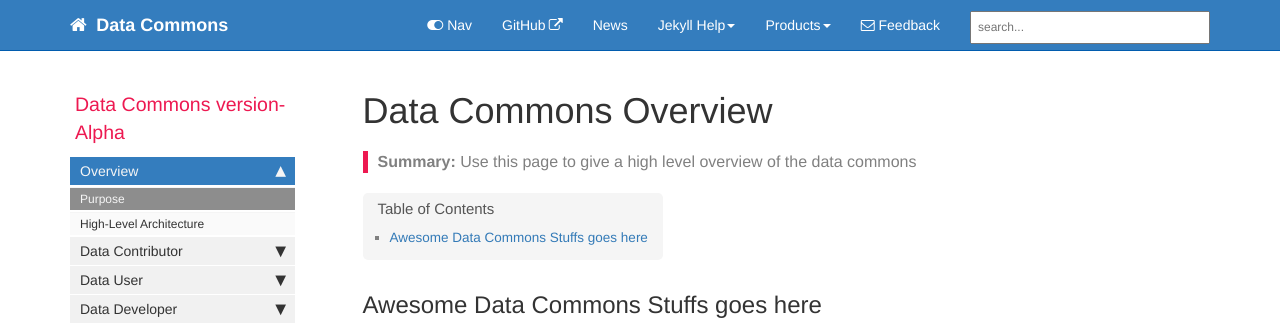
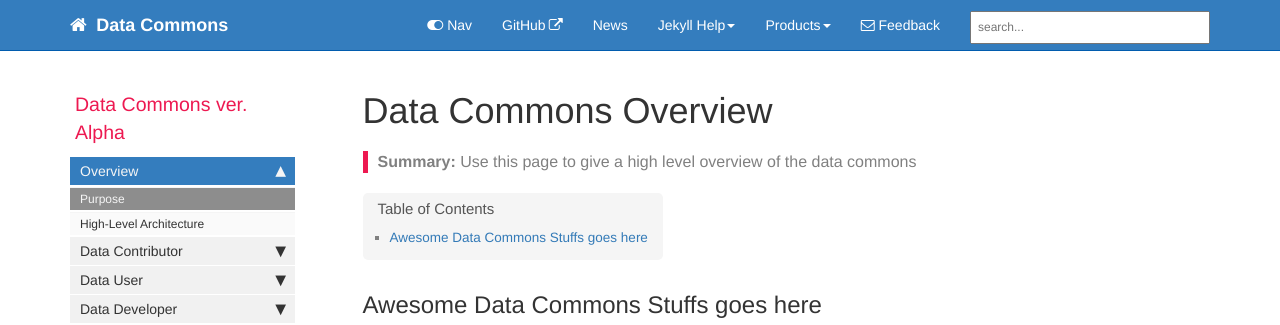
Before and after one commit to data-commons-alpha/data-commons, a Jekyll site: the page built from index.md, in a window 1280 px wide. Shown: the top 325 px of the page. Built offline with Jekyll 4.4.1, drawn with Linux system fonts in a browser that asks for light colours; comment, search, counter and statistics services are not loaded.

Commit message:
my change

```diff
--- a/_data/sidebars/mydoc_sidebar.yml
+++ b/_data/sidebars/mydoc_sidebar.yml
@@ -3,7 +3,7 @@
 entries:
 - title: sidebar
   product: Data Commons
-  version: version-Alpha
+  version: ver. Alpha
   folders:
 
   - title:
```
